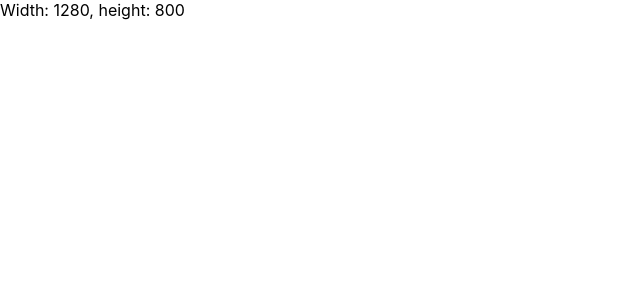
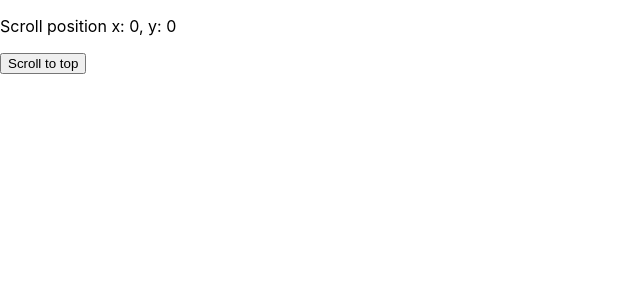
Before and after one commit to tik-217/hooks, a React (Create React App) app: page / in a window 1280 px wide. Shown: the top 300 px of the page, without its empty margins (0-640 px from the left). Built offline with nearby package versions, Linux system fonts and the light colour scheme.

Commit message:
feat: useViewportScroll hook

```diff
--- a/src/App.tsx
+++ b/src/App.tsx
@@ -2,14 +2,17 @@
 import "./App.css";
 
 // hooks
-import useViewportSize from "./useViewportSize";
+import useViewportScroll from "./useWindowScroll";
 
 export default function App() {
-  const { height, width } = useViewportSize();
+  const [scroll, scrollTo] = useViewportScroll();
 
   return (
-    <>
-      Width: {width}, height: {height}
-    </>
+    <div>
+      <p>
+        Scroll position x: {scroll.x}, y: {scroll.y}
+      </p>
+      <button onClick={() => scrollTo({ y: 0 })}>Scroll to top</button>
+    </div>
   );
 }
--- a/src/index.css
+++ b/src/index.css
@@ -1,13 +1,17 @@
+html {
+  height: 2000px;
+}
+
 body {
   margin: 0;
-  font-family: -apple-system, BlinkMacSystemFont, 'Segoe UI', 'Roboto', 'Oxygen',
-    'Ubuntu', 'Cantarell', 'Fira Sans', 'Droid Sans', 'Helvetica Neue',
+  font-family: -apple-system, BlinkMacSystemFont, "Segoe UI", "Roboto", "Oxygen",
+    "Ubuntu", "Cantarell", "Fira Sans", "Droid Sans", "Helvetica Neue",
     sans-serif;
   -webkit-font-smoothing: antialiased;
   -moz-osx-font-smoothing: grayscale;
 }
 
 code {
-  font-family: source-code-pro, Menlo, Monaco, Consolas, 'Courier New',
+  font-family: source-code-pro, Menlo, Monaco, Consolas, "Courier New",
     monospace;
 }
--- a/src/useViewportSize.ts
+++ /dev/null
@@ -1,23 +0,0 @@
-import { useEffect, useState } from "react";
-import useWindowEvent from "./useWindowEvent";
-
-export default function useViewportSize() {
-  const [height, setHeight] = useState(0);
-  const [width, setWidth] = useState(0);
-
-  useEffect(() => {
-    setHeight(window.innerHeight);
-    setWidth(window.innerWidth);
-  }, []);
-
-  useWindowEvent(
-    "resize",
-    (e) => {
-      setHeight((e.target as Window).innerHeight);
-      setWidth((e.target as Window).innerWidth);
-    },
-    {}
-  );
-
-  return { height, width };
-}
--- a/src/useWindowEvent.ts
+++ b/src/useWindowEvent.ts
@@ -1,9 +1,9 @@
 import { useEffect } from "react";
 
-export default function useWindowEvent(
+export function useWindowEvent(
   type: string,
   listener: EventListenerOrEventListenerObject,
-  options: boolean | AddEventListenerOptions
+  options: EventListenerOptions
 ) {
   useEffect(() => {
     if (typeof window !== "undefined") {
--- /dev/null
+++ b/src/useWindowScroll.ts
@@ -0,0 +1,33 @@
+import { useState } from "react";
+import { useWindowEvent } from "./useWindowEvent";
+
+interface IUseWindowScroll {
+  x: 0;
+  y: 0;
+}
+
+type IUseWindowScrollTo = (coord: Partial<IUseWindowScroll>) => void;
+
+export default function useWindowScroll() {
+  const [scroll, setScroll] = useState({
+    x: 0,
+    y: 0,
+  });
+
+  useWindowEvent(
+    "scroll",
+    () => {
+      setScroll({ x: window.scrollX, y: window.scrollY });
+    },
+    {}
+  );
+
+  function scrollTo(coord: Partial<IUseWindowScroll>) {
+    window.scrollTo({
+      top: coord.y,
+      behavior: "smooth",
+    });
+  }
+
+  return [scroll, scrollTo] as [IUseWindowScroll, IUseWindowScrollTo];
+}
```
